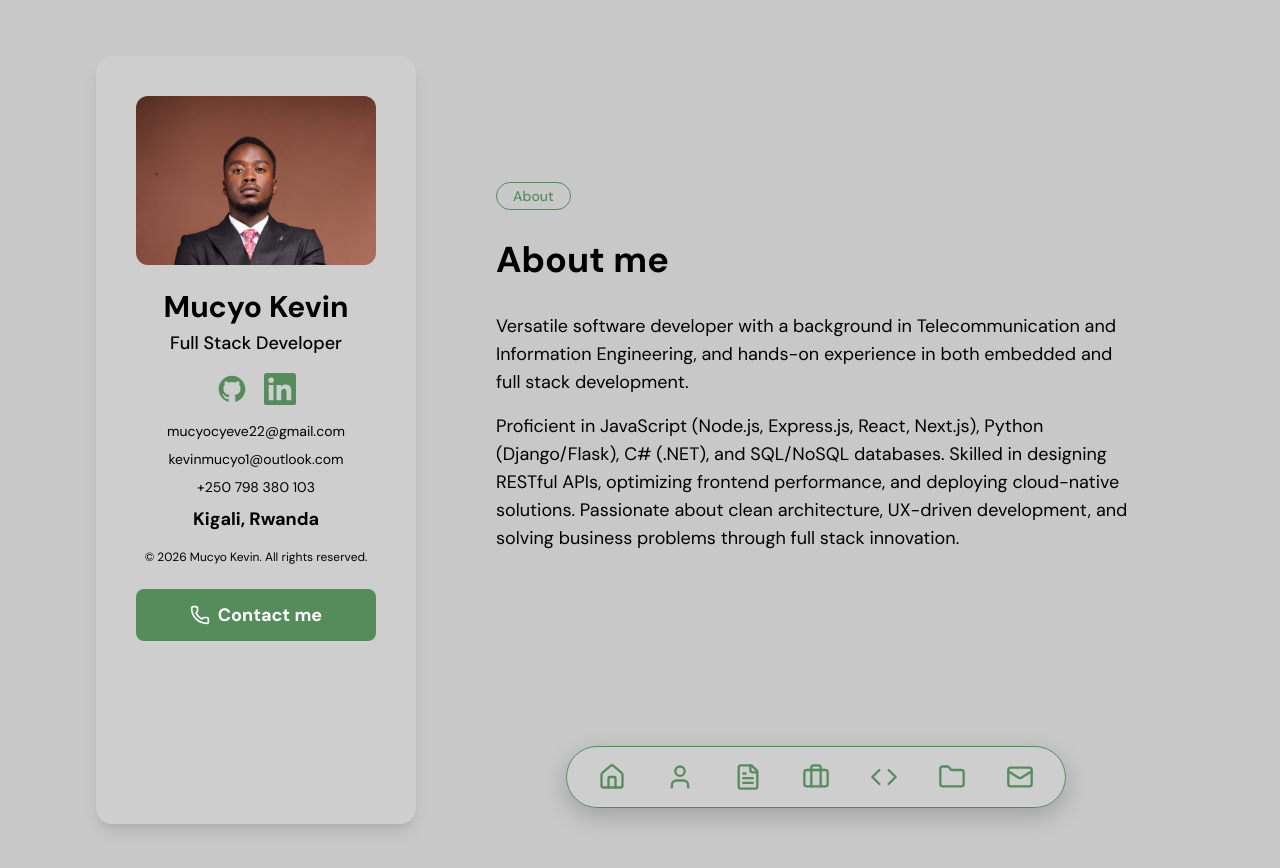
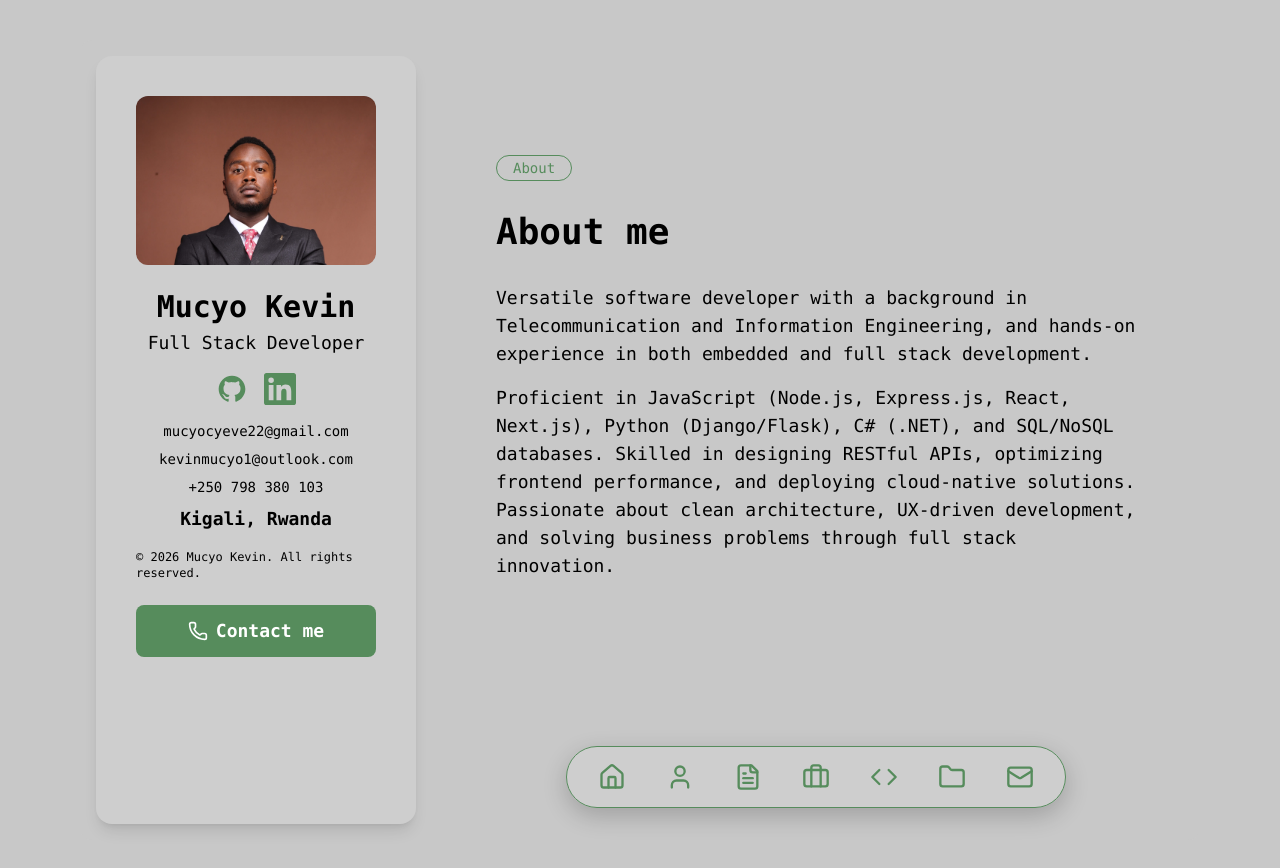
Before and after one commit to MucyoKevin/my-portfolio, a Next.js app: page /about in a window 1280 px wide. Shown: the top 868 px of the page. Built offline with nearby package versions, Linux system fonts and the light colour scheme; no server answers.

Commit message:
new font and contact page bug

```diff
--- a/src/app/actions/contact.ts
+++ b/src/app/actions/contact.ts
@@ -32,7 +32,7 @@ export async function sendContact(
     return {
       ok: false,
       message:
-        "Email delivery is not configured. Add RESEND_API_KEY, CONTACT_FROM_EMAIL, and CONTACT_TO_EMAIL to .env.local (see .env.example).",
+        "Email delivery is not configured. Set RESEND_API_KEY, CONTACT_FROM_EMAIL, and CONTACT_TO_EMAIL: use .env.local locally (see .env.example), or add the same variables in your host’s environment (e.g. Vercel → Project → Settings → Environment Variables), then redeploy.",
     };
   }
 
--- a/src/app/globals.css
+++ b/src/app/globals.css
@@ -10,7 +10,7 @@
   --color-background: var(--background);
   --color-foreground: var(--foreground);
   --color-accent: var(--accent);
-  --font-sans: var(--font-dm-sans);
+  --font-sans: Consolas, "Cascadia Mono", "Cascadia Code", "Courier New", monospace;
 }
 
 @keyframes slide-in {
@@ -29,5 +29,5 @@
 body {
   background: var(--background);
   color: var(--foreground);
-  font-family: var(--font-dm-sans), Arial, Helvetica, sans-serif;
+  font-family: var(--font-sans);
 }
--- a/src/app/layout.tsx
+++ b/src/app/layout.tsx
@@ -1,13 +1,6 @@
 import type { Metadata } from "next";
-import { DM_Sans } from "next/font/google";
 import { getSiteUrl } from "@/lib/site";
 import "./globals.css";
-
-const dmSans = DM_Sans({
-  variable: "--font-dm-sans",
-  subsets: ["latin"],
-  weight: ["400", "500", "700"],
-});
 
 const siteUrl = getSiteUrl();
 
@@ -77,7 +70,7 @@ export default function RootLayout({
 }>) {
   return (
     <html lang="en" suppressHydrationWarning>
-      <body className={`${dmSans.variable} font-sans antialiased`}>
+      <body className="font-sans antialiased">
         <script
           type="application/ld+json"
           dangerouslySetInnerHTML={{
```
Also changed, not shown: 1 other file (tests, documents, lock files or other folders).
